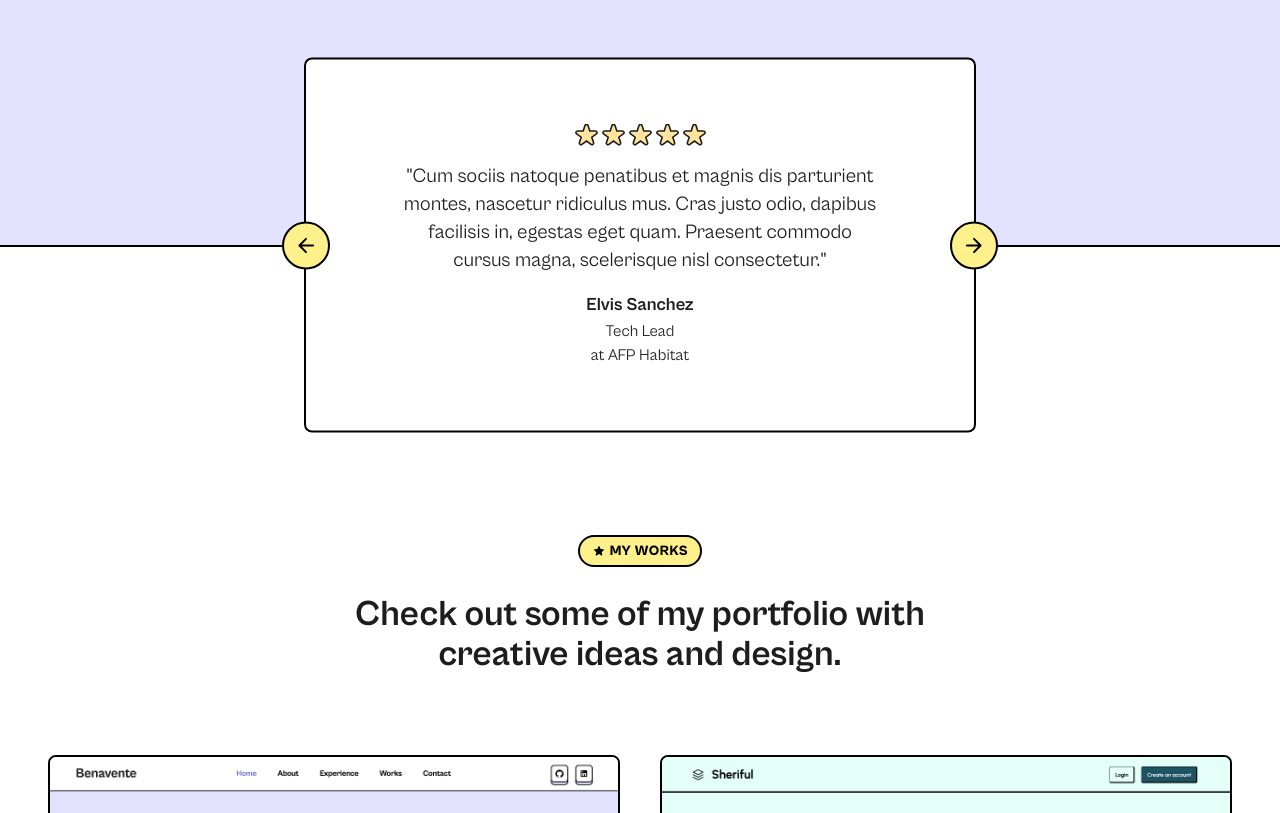
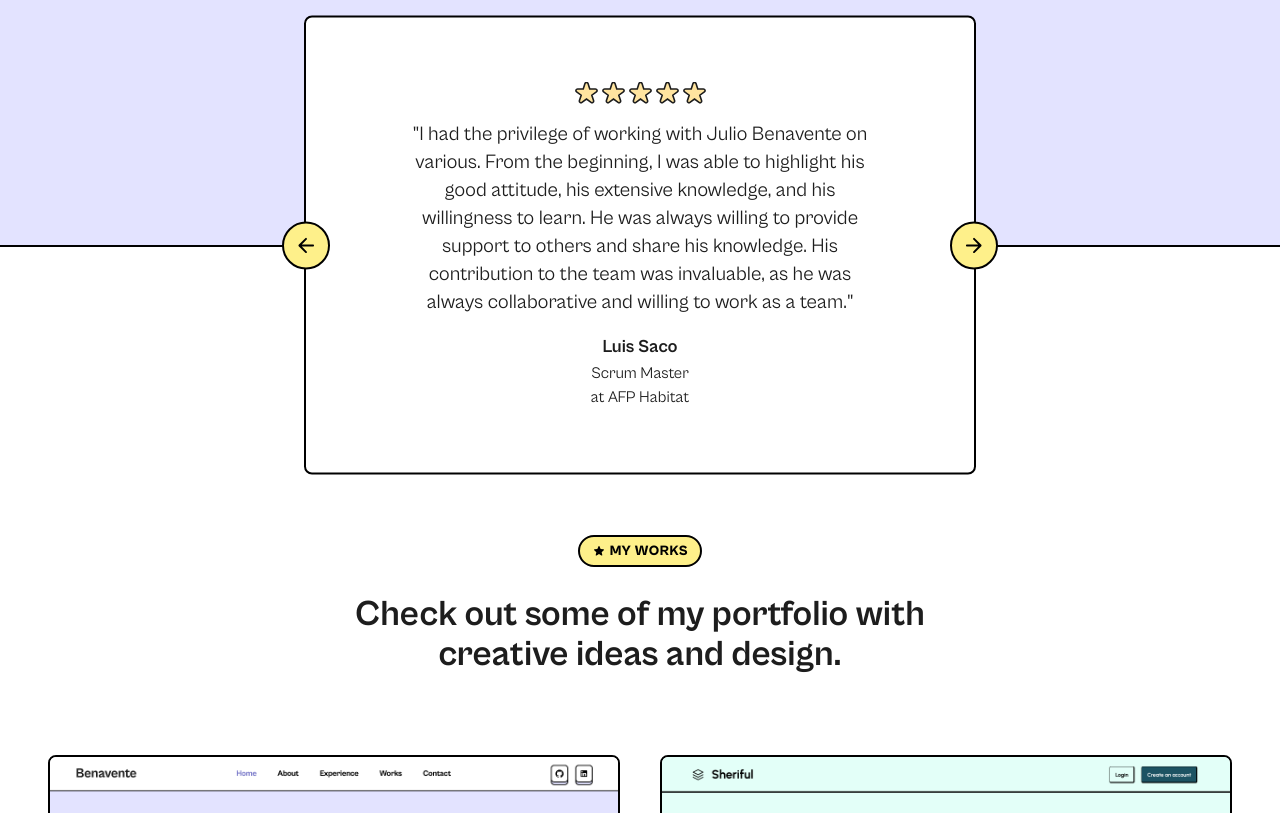
Before and after one commit to julio-benavente/portfolio, a Next.js app: page / in a window 1280 px wide. Shown: the part 3260-4073 px from the top of the page. Built offline with nearby package versions, Linux system fonts and the light colour scheme.

Commit message:
fix: real testimonials added

```diff
--- a/src/app/home/Experience/testimonialsList.ts
+++ b/src/app/home/Experience/testimonialsList.ts
@@ -1,36 +1,36 @@
 const testimonialsList = [
   {
     id: 0,
-    person: "Elvis Sanchez",
-    position: "Tech Lead",
-    company: "AFP Habitat",
-    testimonial:
-      '"Cum sociis natoque penatibus et magnis dis parturient montes, nascetur ridiculus mus. Cras justo odio, dapibus facilisis in, egestas eget quam. Praesent commodo cursus magna, scelerisque nisl consectetur."',
-  },
-  {
-    id: 1,
     person: "Luis Saco",
     position: "Scrum Master",
     company: "AFP Habitat",
     testimonial:
-      '"Cum sociis natoque penatibus et magnis dis parturient montes, nascetur ridiculus mus. Cras justo odio, dapibus facilisis in, egestas eget quam. Praesent commodo cursus magna, scelerisque nisl consectetur."',
+      '"I had the privilege of working with Julio Benavente on various. From the beginning, I was able to highlight his good attitude, his extensive knowledge, and his willingness to learn. He was always willing to provide support to others and share his knowledge. His contribution to the team was invaluable, as he was always collaborative and willing to work as a team."',
   },
   {
-    id: 2,
-    person: "Nataly Porras",
-    position: "Fullstack Developer",
-    company: "AFP Habitat",
+    id: 1,
+    person: "Judy Lou Bloomfield",
+    position: "Founder and CEO",
+    company: "Ink An' Paper",
     testimonial:
-      '"Cum sociis natoque penatibus et magnis dis parturient montes, nascetur ridiculus mus. Cras justo odio, dapibus facilisis in, egestas eget quam. Praesent commodo cursus magna, scelerisque nisl consectetur."',
+      '"Julio is super upbeat and great to work with. He has a great attitude. For every idea I had, his response was positive. He really helped my website come to life."',
   },
-  {
-    id: 3,
-    person: "Eduardo Mejias",
-    position: "UI/UX Designer",
-    company: "Solera Systems",
-    testimonial:
-      '"Cum sociis natoque penatibus et magnis dis parturient montes, nascetur ridiculus mus. Cras justo odio, dapibus facilisis in, egestas eget quam. Praesent commodo cursus magna, scelerisque nisl consectetur scelerisque nisl consectetur."',
-  },
+  // {
+  //   id: 2,
+  //   person: "Nataly Porras",
+  //   position: "Fullstack Developer",
+  //   company: "AFP Habitat",
+  //   testimonial:
+  //     '"Cum sociis natoque penatibus et magnis dis parturient montes, nascetur ridiculus mus. Cras justo odio, dapibus facilisis in, egestas eget quam. Praesent commodo cursus magna, scelerisque nisl consectetur."',
+  // },
+  // {
+  //   id: 3,
+  //   person: "Eduardo Mejias",
+  //   position: "UI/UX Designer",
+  //   company: "Solera Systems",
+  //   testimonial:
+  //     '"Cum sociis natoque penatibus et magnis dis parturient montes, nascetur ridiculus mus. Cras justo odio, dapibus facilisis in, egestas eget quam. Praesent commodo cursus magna, scelerisque nisl consectetur scelerisque nisl consectetur."',
+  // },
 ];
 
 export default testimonialsList;
```
